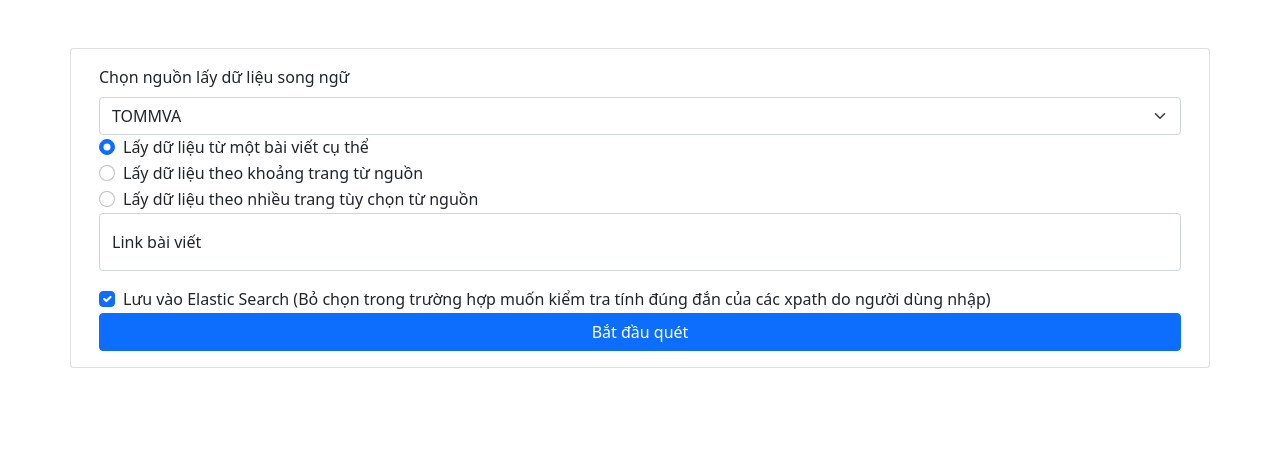
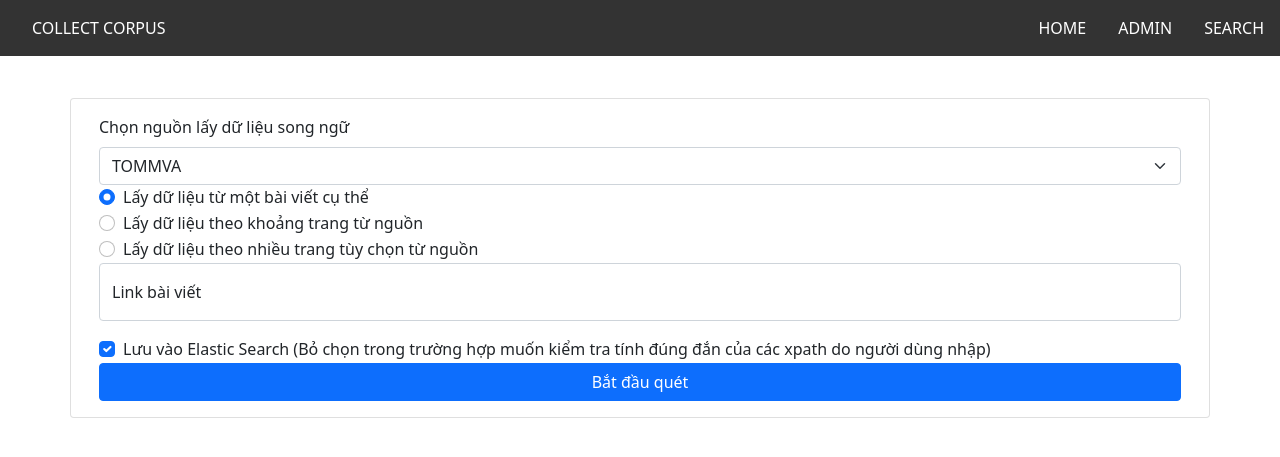
Before and after one commit to nguyentrongnhat/Collect_Corpus, a Django app: page / in a window 1280 px wide. Shown: the top 457 px of the page. Run offline with Django 3.2, Linux system fonts and the light colour scheme; data comes from the database, SQL or seed files in the repository; both versions use the stored data as it was after the commit.

Commit message:
add navbar into UI

```diff
--- a/elastic/views.py
+++ b/elastic/views.py
@@ -130,6 +130,7 @@ def insert(request):
     #return JsonResponse({'ket qua': 'thanh cong them mot'})
 
 def range_inserts(request):
+    print('RANGE INSERT')
     print(request.POST)
     start = int(request.POST['from'])
     end = int(request.POST['to'])
@@ -162,6 +163,8 @@ def range_inserts(request):
     print('XPATH EN: ', xpath_en)
     print('XPATH VI: ', xpath_vi)
     print('BREAK WORD: ', break_word)
+    print('START: ', start)
+    print('END: ', end)
 
     list_title = []
     list_doc_id = []
@@ -171,6 +174,7 @@ def range_inserts(request):
         print('ĐỒNG Ý LƯU VÀO ELASTIC')
         try:
             result = collect_corpus_by_range_page(start, end, link_page, page_query, xpath_doc_links, xpath_title, xpath_en, xpath_vi, break_word)
+            print('GỌI HÀM THÀNH CÔNG')
         except:
             return JsonResponse({'Thông báo': 'xpath đã nhập có thể chưa đúng'})
 
--- /dev/null
+++ b/index/static/index/style.css
@@ -0,0 +1,37 @@
+.header-content {
+    background-color: #333;
+    height: 56px;
+    width: 100%;
+    position: fixed;
+    top: 0;
+    right: 0;
+    left: 0;
+    display: flex;
+    justify-content: space-between;
+    align-items: center;
+}
+.logo {
+    color: white;
+    margin: auto 16px;
+    text-decoration: none;
+}
+
+div.nav-list > ul {
+    list-style-type:none;
+    display:  flex;
+    margin-bottom: 0;
+}
+
+li {
+    color: white;
+    margin: auto 16px ;
+}
+
+a.nav-list_item {
+    text-decoration: none;
+    color: white;
+}
+
+.pt-5 {
+    margin-top: 50px;
+}
--- a/index/templates/index/index.html
+++ b/index/templates/index/index.html
@@ -10,6 +10,10 @@
     <!-- JQUERY -->
     <script src="https://ajax.googleapis.com/ajax/libs/jquery/3.5.1/jquery.min.js"></script>
     <script src="{% static 'index/main.js' %}"></script>
+
+    <!-- CSS -->
+	<link rel="stylesheet" href="{% static 'index/style.css' %}">
+
     <!-- Bootstrap CSS -->
     <link href="https://cdn.jsdelivr.net/npm/bootstrap@5.1.3/dist/css/bootstrap.min.css" rel="stylesheet"
         integrity="sha384-1BmE4kWBq78iYhFldvKuhfTAU6auU8tT94WrHftjDbrCEXSU1oBoqyl2QvZ6jIW3" crossorigin="anonymous">
@@ -18,6 +22,17 @@
 </head>
 
 <body>
+    <div class="header-content">
+        <div class="logo"><a class="logo" href="{% url 'index' %}">COLLECT CORPUS</a></div>
+        <div class="nav-list">
+            <ul>
+                <li><a class="nav-list_item" href="{% url 'index' %}">HOME</a></li>
+                <li><a class="nav-list_item" href="{% url 'admin:index' %}">ADMIN</a></li>
+                <li><a class="nav-list_item" href="{% url 'search_page' %}">SEARCH</a></li>
+            </ul>
+        </div>
+    </div>
+
     <div class="container pt-5">
         <div class="row">
             <div class="card">
```
Also changed, not shown: elastic/CollectData.py (+27 -17 lines), index/templates/index/detail.html (+18 -2 lines), index/templates/index/result.html (+17 -0 lines), index/templates/index/search.html (+15 -0 lines), db.sqlite3.
